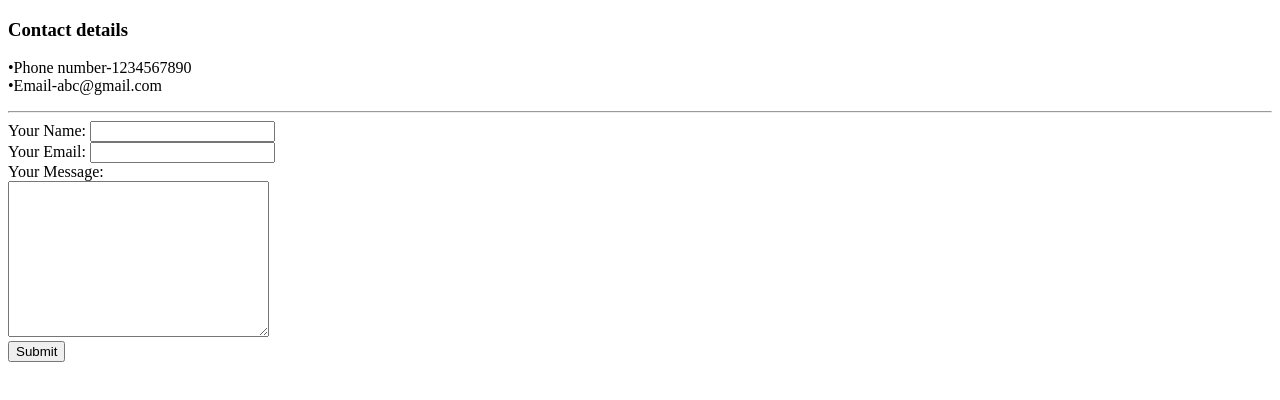
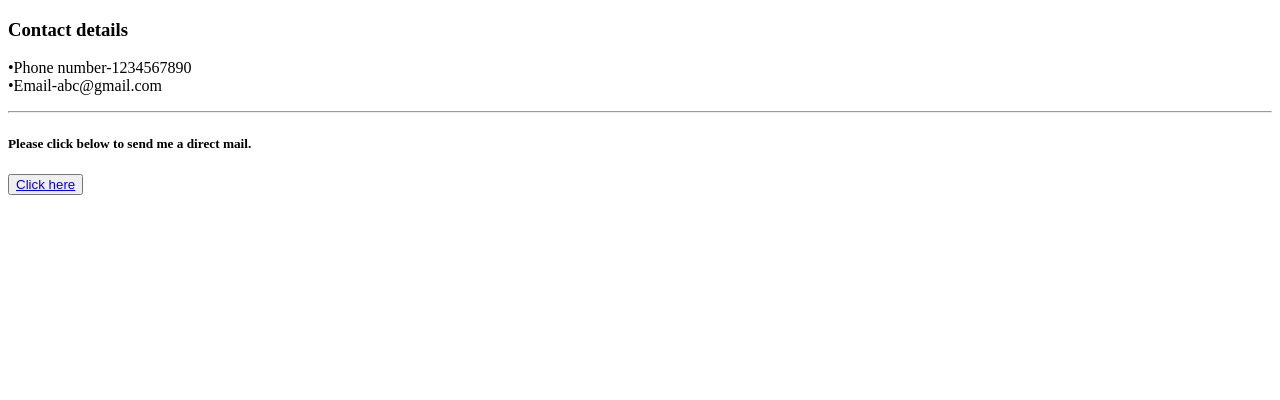
Before and after one commit to Yatushi/cv, a plain HTML site: page Contact.html in a window 1280 px wide. Drawn offline with Linux system fonts and the light colour scheme.

Commit message:
Update Contact.html

```diff
--- a/Contact.html
+++ b/Contact.html
@@ -11,15 +11,8 @@
   <p>•Phone number-1234567890<br>
     •Email-abc@gmail.com</p>
   <hr>
-  <form action="mailto:yatushi1005@gmail.com" method="post" enctype="text/plain">
-    <label>Your Name:</label>
-    <input type="text" name="Your Name" value=""><br>
-    <label>Your Email:</label>
-    <input type="email" name="Your Email" value=""><br>
-    <label>Your Message:</label><br>
-    <textarea name="Your Message" rows="10" cols="30"></textarea><br>
-    <input type="submit" value="Submit">
-  </form>
+  <h5>Please click below to send me a direct mail.</h5>
+<button type="button"><a href="mailto:yatushi1005@gmail.com"> Click here</a></button>
 </body>
 
 </html>
```
